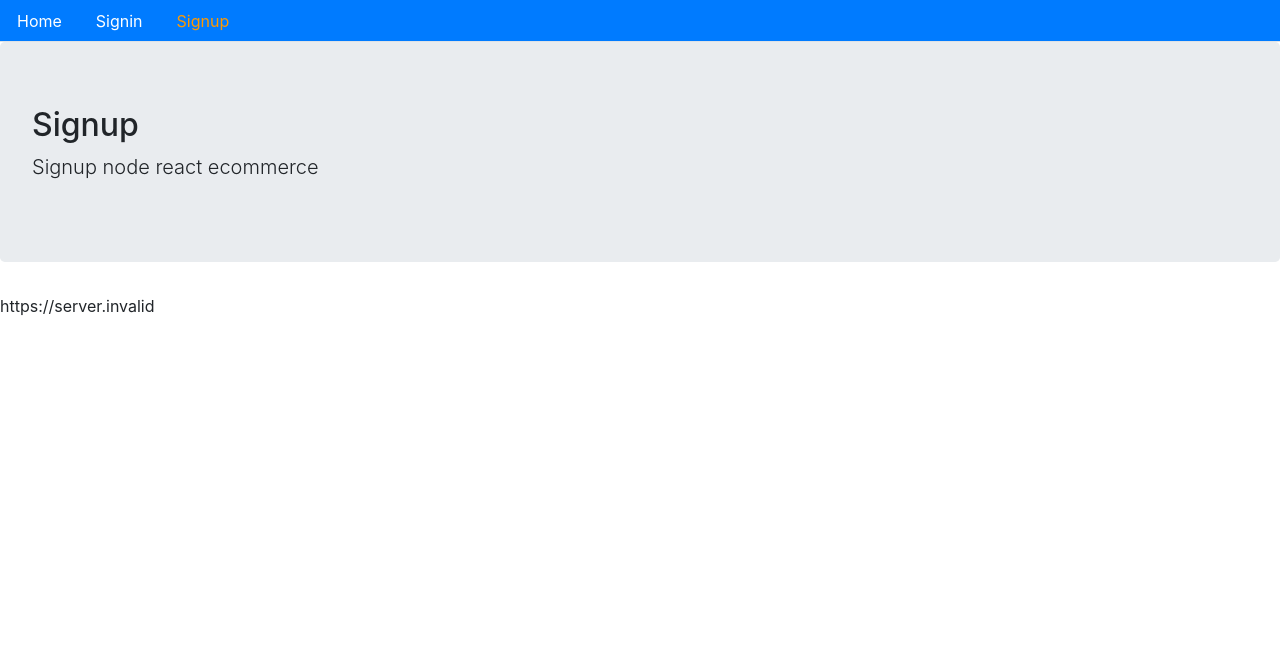
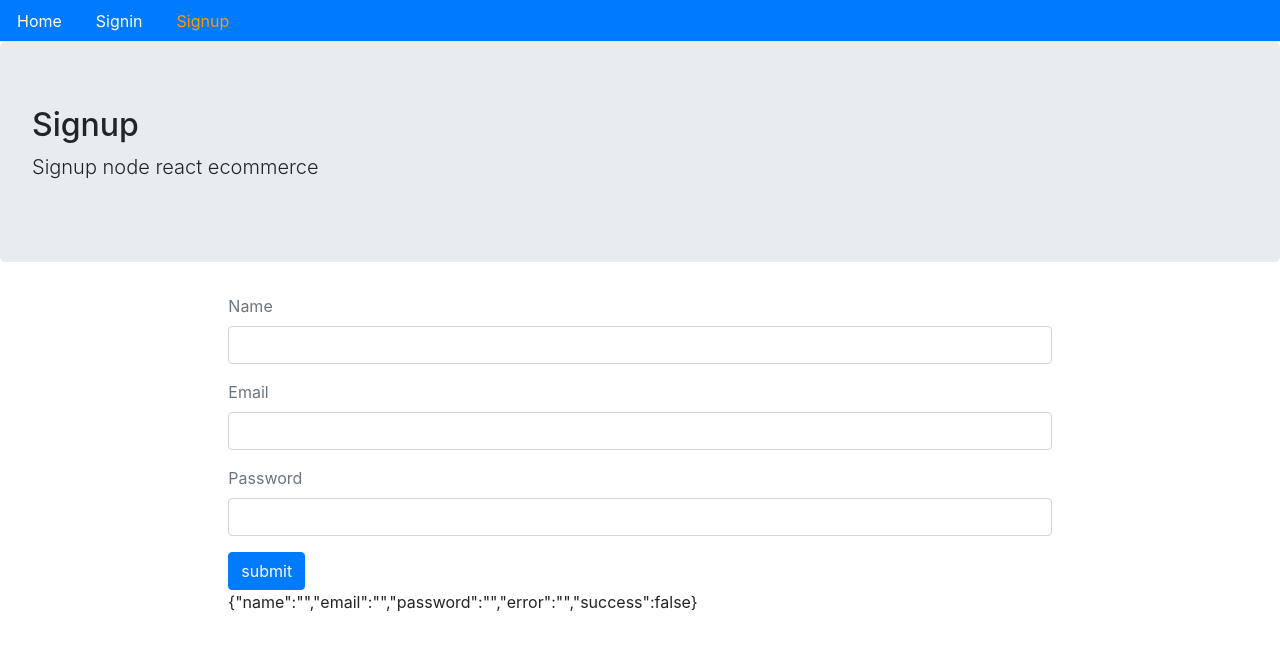
Before and after one commit to ezexedge/ecommerce-client, a React (Create React App) app: page /signup in a window 1280 px wide. Shown: the top 650 px of the page. Built offline with nearby package versions, Linux system fonts and the light colour scheme; no server answers.

Commit message:
agregando signup

```diff
--- a/src/user/Signup.jsx
+++ b/src/user/Signup.jsx
@@ -1,10 +1,47 @@
-import React from 'react';
+import React , {useState} from 'react';
 import Layout from '../core/Layout'
 import { API } from '../config'
 const Signup = () => {
+
+    const [values,setValues] = useState({
+        name: '',
+        email: '',
+        password: '',
+        error: '',
+        success: false
+    })
+
+
+    const handleChange = name => event => (
+            setValues({...values,error:false,[name]:event.target.value})
+    )
+
+    const signUpForm = () => (
+        <form>
+            <div className="form-group">
+                <label className="text-muted">Name</label>
+                <input onChange={handleChange('name')} type="text" className="form-control"/>
+            </div>
+
+            <div className="form-group">
+                <label className="text-muted">Email</label>
+                <input onChange={handleChange('email')} type="email" className="form-control"/>
+            </div>
+
+               <div className="form-group">
+                <label className="text-muted">Password</label>
+                <input onChange={handleChange('password')} type="password" className="form-control"/>
+            </div>
+            <buttom className="btn btn-primary">submit</buttom>
+        </form>
+    )
+
     return (
-        <Layout title="Signup" description="Signup node react ecommerce">
-        {API}
+        <Layout title="Signup" description="Signup node react ecommerce"
+        className="container col-md-8 offset-md-2"
+        >
+        {signUpForm()}
+        {JSON.stringify(values)}
     </Layout>
      );
 }
```
